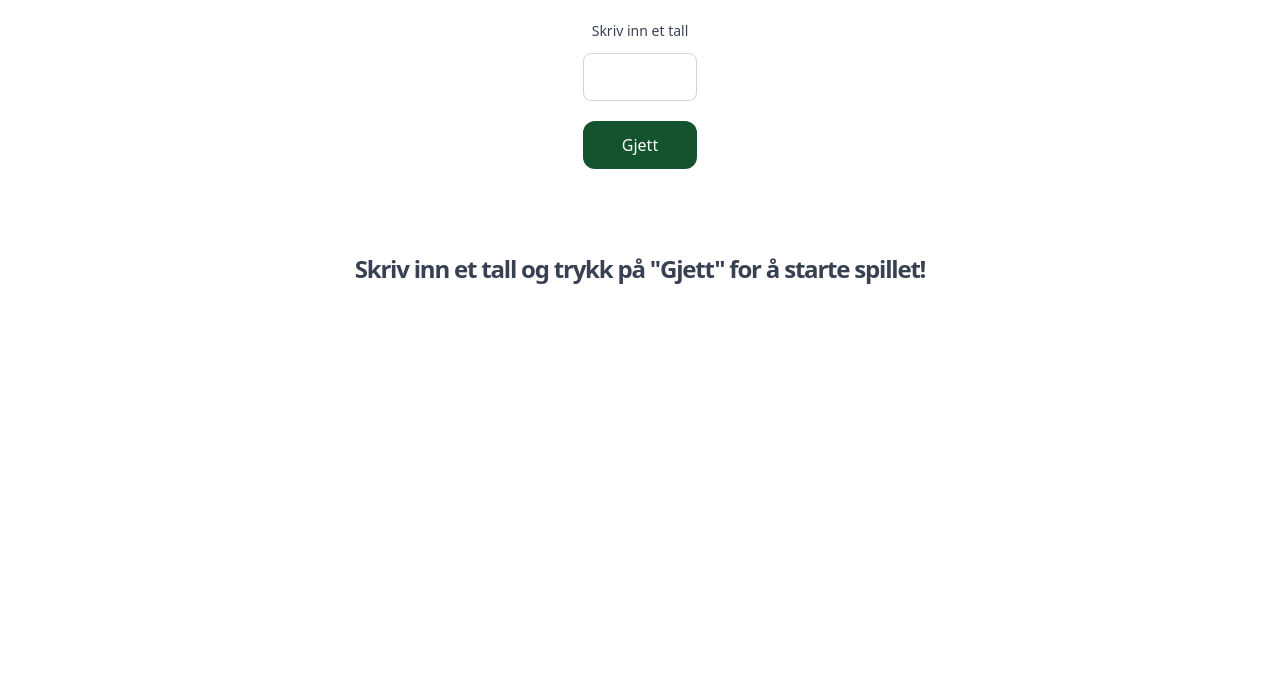
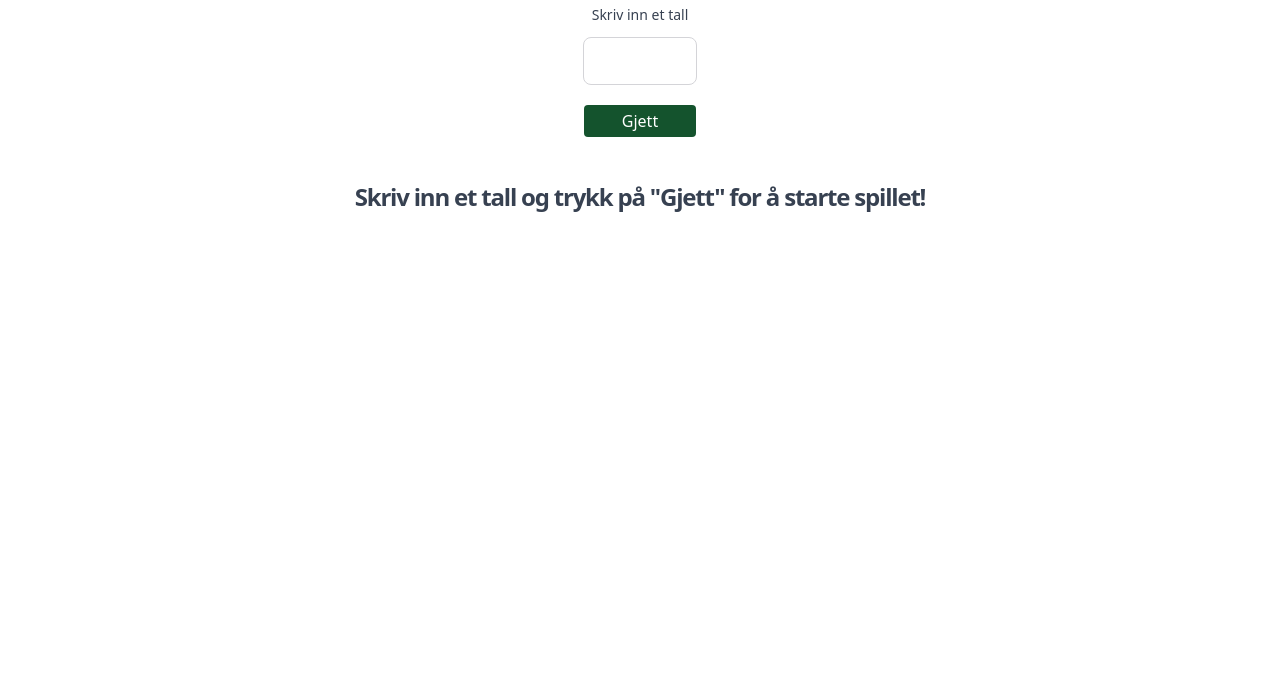
Before and after one commit to danielhont/games, a plain HTML site: page index.html in a window 1280 px wide. Shown: the part 107-800 px from the top of the page. Drawn offline with nearby package versions, Linux system fonts and the light colour scheme.

Commit message:
Update index.html

```diff
--- a/index.html
+++ b/index.html
@@ -10,7 +10,7 @@
 		<script src="https://cdn.tailwindcss.com"></script>
 		<!-- Add file: "tailwind.config.js" for TailWind autocomplete -->
 	</head>
-	<body class="p-5 text-center">
+	<body class="px-5 pt-4 text-center">
 		<h1
 			id="titleText"
 			class="text-4xl font-semibold tracking-tighter text-center text-gray-900 lg:text-5xl text-balance"
@@ -26,7 +26,7 @@
 			var for høy eller for lav.
 		</p>
 
-		<div class="flex flex-col items-center mt-5 space-y-2">
+		<div class="flex flex-col items-center mt-2 space-y-2">
 			<div class="flex flex-col items-center">
 				<form>
 					<label
@@ -46,7 +46,7 @@
 					<button
 						type="submit"
 						id="guessSubmit"
-						class="inline-flex items-center justify-center w-full h-12 gap-3 px-5 py-3 mt-5 font-medium text-white duration-200 bg-green-900 rounded-xl hover:bg-green-700 focus:ring-2 focus:ring-offset-2 focus:ring-black disabled:bg-gray-200"
+						class="inline-flex items-center justify-center h-8 gap-3 px-5 py-3 mt-5 font-medium text-white duration-200 bg-green-900 rounded w-28 hover:bg-green-700 focus:ring-2 focus:ring-offset-2 focus:ring-black disabled:bg-gray-200"
 						aria-label="Primary action"
 					>
 						Gjett
@@ -60,7 +60,7 @@
 			id="resultParas"
 		>
 			<p
-				class="p-5 text-white rounded"
+				class="px-5 text-white rounded"
 				id="lastResult"
 			></p>
 			<p
@@ -110,7 +110,7 @@
 
 				if (userGuess === randomNumber) {
 					lastResult.innerHTML = `Gratulerer🎉🎉 Du klarte det!<br>${
-						(10 - guessCount) * 10
+						(11 - guessCount) * 10
 					} poeng!`;
 					lastResult.style.backgroundColor = "green";
 					lastResult.style.color = "white";
```
